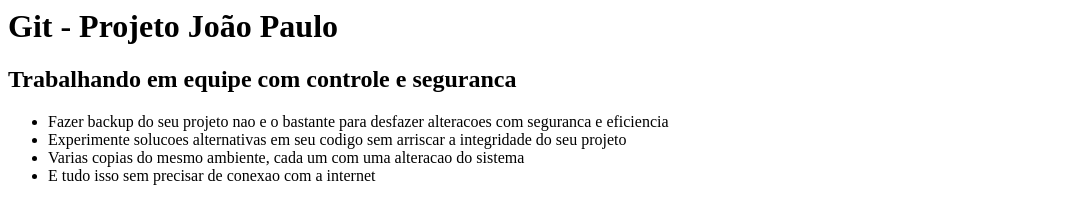
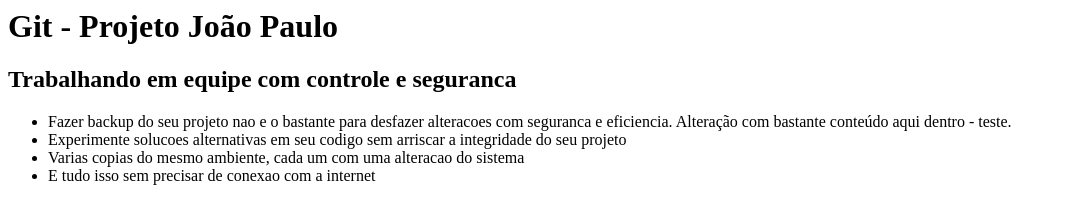
Before and after one commit to jpauloscardoso/curso-git, a plain HTML site: page index.html in a window 1280 px wide. Shown: the whole page, without its empty margins (0-1066 px from the left). Drawn offline with Linux system fonts and the light colour scheme.

Commit message:
Boa, garoto!

```diff
--- a/index.html
+++ b/index.html
@@ -10,7 +10,7 @@
 
 		<ul>
 			<li>Fazer backup do seu projeto nao e o bastante para desfazer
-			alteracoes com seguranca e eficiencia</li>
+			alteracoes com seguranca e eficiencia. Alteração com bastante conteúdo aqui dentro - teste.</li>
 
 			<li>Experimente solucoes alternativas em seu codigo sem arriscar
 			a integridade do seu projeto</li>
```
